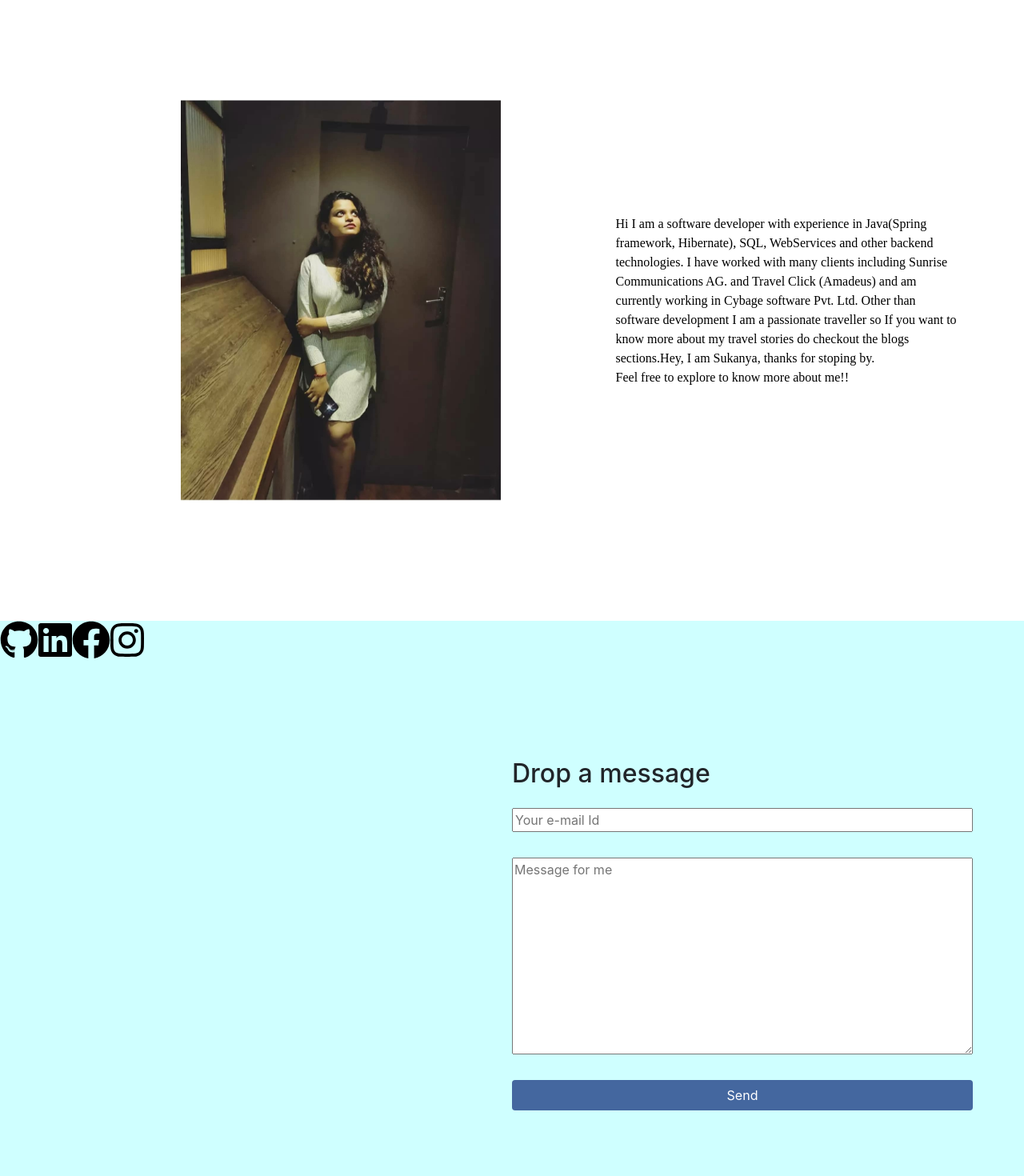
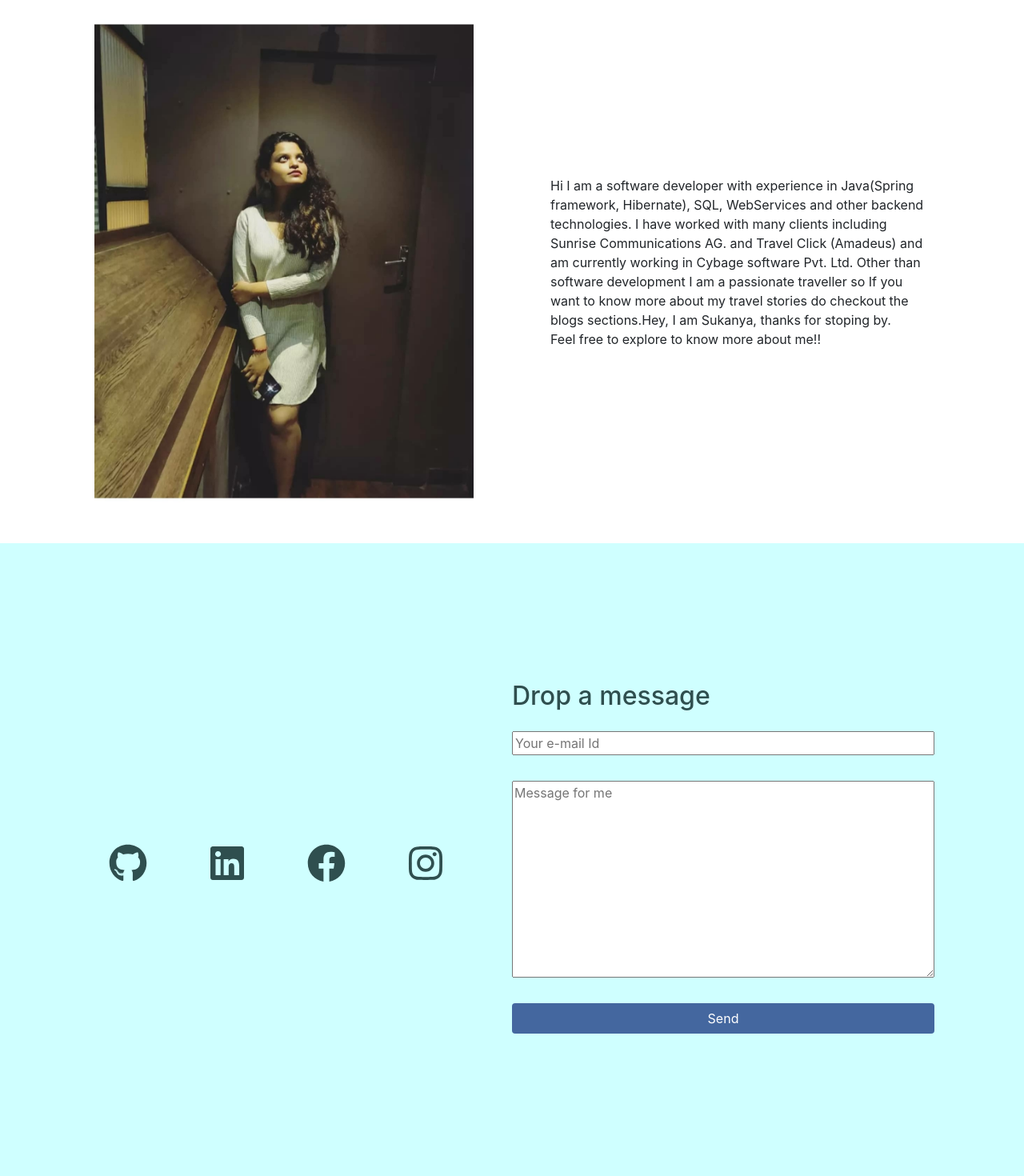
Before and after one commit to sukanya120/website, a React (Create React App) app: page / in a window 1280 px wide. Shown: the part 880-2350 px from the top of the page at 80% size. Built offline with nearby package versions, Linux system fonts and the light colour scheme.

Commit message:
resume changes

```diff
--- a/src/components/home/Home.jsx
+++ b/src/components/home/Home.jsx
@@ -31,29 +31,29 @@ export default function Home() {
 
         </div>
 
-        <div className="about container">
-            <div id="dp" className= "m-5 p-5">
-                <img src={profilePicture} id= "dp_img" className= "m-5"/>
-            </div>
-
-            <div id="atext">
-                <span className="centertextabout">Hi I am a software developer with experience in Java(Spring framework, Hibernate), SQL, WebServices and other backend technologies. I have worked with many clients including Sunrise Communications AG. and Travel Click (Amadeus) and am currently working in Cybage software Pvt. Ltd.
-
+        <div className="container">
+            <div className="row">
+                <div className="col p-5">
+                    <img src={profilePicture} id= "dp_img" className= "img-fluid"/>
+                </div>
+                <div className="col p-5 d-flex justify-content-center">
+                    <span className="m-auto">Hi I am a software developer with experience in Java(Spring framework, Hibernate), SQL, WebServices and other backend technologies. I have worked with many clients including Sunrise Communications AG. and Travel Click (Amadeus) and am currently working in Cybage software Pvt. Ltd.
                     Other than software development I am a passionate traveller so If you want to know more about my travel stories do checkout the blogs sections.Hey, I am Sukanya, thanks for stoping by.<br/> Feel free to explore to know more about me!!
-                </span>
+                    </span>
+                </div>
             </div>
         </div>
-        <div className="contact">
-            <div className="social w-50">
-                <a href="https://github.com/sukanya120"><FontAwesomeIcon icon={faGithub} size="3x" color="black"/></a>
+        <div className="contact p-5">
+            <div className="social w-50 d-flex justify-content-around align-items-center container p-5">
+                <a href="https://github.com/sukanya120"><FontAwesomeIcon icon={faGithub} size="3x" color="darkslategrey"/></a>
 
-                <a href= "https://www.linkedin.com/in/sukanyapaul14/"><FontAwesomeIcon icon={faLinkedin} size="3x" color="black"/></a>
-                <a href= "https://www.facebook.com/sukanya.paul.146/"><FontAwesomeIcon icon={faFacebook} size="3x" color="black"/></a>
-                <a href= "https://www.instagram.com/sukanya.paul.146/"><FontAwesomeIcon icon={faInstagram} size="3x" color="black"/></a>
+                <a href= "https://www.linkedin.com/in/sukanyapaul14/"><FontAwesomeIcon icon={faLinkedin} size="3x" color="darkslategrey"/></a>
+                <a href= "https://www.facebook.com/sukanya.paul.146/"><FontAwesomeIcon icon={faFacebook} size="3x" color="darkslategrey"/></a>
+                <a href= "https://www.instagram.com/sukanya.paul.146/"><FontAwesomeIcon icon={faInstagram} size="3x" color="darkslategrey"/></a>
 
             </div>
 
-            <div className="message w-50">
+            <div className="message w-50 my-5">
                 <Message/>
             </div>
 
--- a/src/components/home/home.css
+++ b/src/components/home/home.css
@@ -24,8 +24,8 @@
 .about {
     height: 100vh;
     width: 100vw;
-    display: flex;
-    justify-content: space-between;
+    /* display: flex;
+    justify-content: space-between; */
 }
 
 .centertextabout {
--- a/src/components/message/Message.jsx
+++ b/src/components/message/Message.jsx
@@ -1,5 +1,5 @@
 import React, { useRef } from 'react';
-
+import './message.css';
 
 export default function Message(){
     const email= useRef();
@@ -13,7 +13,7 @@ export default function Message(){
 
     return(
         <>
-            <h2>Drop a message</h2>
+            <h2 className='darkslategrey'>Drop a message</h2>
 
             <input type="text" name="" id="" className="my-3" placeholder="Your e-mail Id" ref={email}/>
             <textarea name="" id="" cols="30" rows="10" className="my-3" placeholder="Message for me" ref={message}></textarea>
--- /dev/null
+++ b/src/components/message/message.css
@@ -0,0 +1,3 @@
+.darkslategrey{
+    color: darkslategrey;
+}
--- a/src/components/resume/Resume.jsx
+++ b/src/components/resume/Resume.jsx
@@ -1,11 +1,13 @@
 import React from 'react';
+import './resume.css';
 
 
 export default function Resume(){
 
 return (
 <div className='container'>
-    <a href="resume.pdf" className="lightgrey float-right mx-10 mt-2 pr-4 transparent0-5 f0-8em" download>PDF <i className="fa fa-download" aria-hidden="true"></i>
+	<a href="resume.pdf" className="lightgrey float-right mx-10 mt-2 pr-4 transparent0-5 f0-8em" download>PDF <i
+			className="fa fa-download" aria-hidden="true"></i>
 	</a>
 	<div className="bg-white py-3 py-md-5 mx-10 my-3">
 		<div className="container px-10 py-3 py-md-5">
@@ -20,14 +22,18 @@ export default function Resume(){
 						<span>+91 7820904763</span><br></br>
 					</div>
 					<div className="mt-3 mt-sm-2">
-						<a href="mailto:sukanyapal14@gmail.com" className="slategrey">sukanyapal14@gmail.com</a><br></br>
+						<a href="mailto:sukanyapal14@gmail.com"
+							className="slategrey">sukanyapal14@gmail.com</a><br></br>
 						{/*<a href="https://samratdutta.com" className="slategrey">https://samratdutta.com</a>*/}
 					</div>
 					<div className="flex-row-spa mt-3 mt-sm-4" id="links">
 						<a href="https://github.com/duttasamd"><i className="fa fa-github text-muted"></i></a>
-						<a href="https://stackoverflow.com/users/2463304/samrat-dutta"><i className="fa fa-stack-overflow text-muted"></i></a>
-						<a href="https://www.linkedin.com/in/duttasamd/"><i className="fa fa-linkedin text-muted"></i></a>
-						<a href="https://www.xing.com/profile/Samrat_Dutta4"><i className="fa fa-xing text-muted"></i></a>
+						<a href="https://stackoverflow.com/users/2463304/samrat-dutta"><i
+								className="fa fa-stack-overflow text-muted"></i></a>
+						<a href="https://www.linkedin.com/in/duttasamd/"><i
+								className="fa fa-linkedin text-muted"></i></a>
+						<a href="https://www.xing.com/profile/Samrat_Dutta4"><i
+								className="fa fa-xing text-muted"></i></a>
 					</div>
 				</div>
 			</div>
@@ -36,7 +42,7 @@ export default function Resume(){
 				other backend technologies.
 			</div>
 		</div>
-		<hr/>
+		<hr />
 		<div className="container px-10 py-5">
 			<div className="row">
 				<div className="col-lg-8 pl-lg-3 offset-lg-1 mb-5 mb-lg-0">
@@ -51,7 +57,7 @@ other backend technologies.
 								</span>
 							</div>
 							<br></br>
-							<span className="f300 fi">Senior Software Engineer</span><br/>
+							<span className="f300 fi">Senior Software Engineer</span><br />
 							<ul className="pl-3">
 								<li>Working in Core application development for Amadeus, TravelClick.</li>
 								<li>Collaborating with stakeholders for scope and requirement of the project.</li>
@@ -66,7 +72,7 @@ other backend technologies.
 
 							</div>
 							<br></br>
-							<span className="f300 fi">Analyst Programmer</span><br/>
+							<span className="f300 fi">Analyst Programmer</span><br />
 							<ul className="pl-3">
 								<li>Was part of the development for the Product Catalogues software (CEPC).</li>
 								<li>Worked with customers to customise the product based on needs.</li>
@@ -81,7 +87,7 @@ other backend technologies.
 								</span>
 
 							</div><br></br>
-							<span className="f300 fi">Software Engineer</span><br/>
+							<span className="f300 fi">Software Engineer</span><br />
 							<ul className="pl-3">
 								<li>Was part of the development for the Sunrise CRM.</li>
 								<li>Collaborating with stakeholders for scope and requirement of the project.</li>
@@ -93,8 +99,8 @@ other backend technologies.
 						<div className="row f600 f1-3em pl-3 mb-2">
 							Education
 						</div>
-						<span><strong>West Bengal University Of Technology, India</strong></span><br/>
-						<span>Bachelor Of Technology - Information Technology</span><br/>
+						<span><strong>West Bengal University Of Technology, India</strong></span><br />
+						<span>Bachelor Of Technology - Information Technology</span><br />
 						<span>August 2012 - July 2016 | GPA : 2.2</span>
 					</div>
 				</div>
@@ -137,30 +143,29 @@ other backend technologies.
 								<li>FileZila/WinSCP</li>
 							</ul>
 						</div>
-						<div className="row f600 f1-3em mb-3">
+
+					</div>
+					<div className="mt-5 mt-sm-4 pl-3 pl-lg-0 pt-3">
+						<div className="row f600 f1-3em">
 							Personal Projects
 						</div>
-					</div>
 
-					<div className="mt-5 mt-sm-4 pl-3 pl-lg-0 pt-3">
-						<div className="row f600 f1-3em mb-3">
-							Personal Projects
-						</div>
+						<div className="row flex-col-spa-l">
 							<div className="mb-2">
-								<span>Personal Website</span>
+								<span>Personal Website</span><br></br>
 								<a href="https://sukanyapaul.com" className="lightgrey">sukanyapaul.com</a>
 							</div>
 							<div className="mb-2">
 								<span>Memories(Personal Timeline)</span>
 								<br></br>
-								<span className="f0-8em">[expressJS (Node)/React]</span><br/>
-								<a href="https://memories.sukanyapaul.com" className="lightgrey">memories.sukanyapaul.com</a>
+								<span className="f0-8em">[expressJS (Node)/React]</span><br />
+								<a href="https://memories.sukanyapaul.com"
+									className="lightgrey">memories.sukanyapaul.com</a>
 							</div>
-						<div className="row flex-col-spa-l">
-
 
 						</div>
 					</div>
+
 				</div>
 			</div>
 		</div>
--- /dev/null
+++ b/src/components/resume/resume.css
@@ -0,0 +1,169 @@
+.block {
+	display: block;
+}
+
+.inline {
+	display: inline;
+}
+
+.valignmiddle {
+	vertical-align: middle;
+}
+
+.text-align-center {
+	text-align: center;
+}
+
+.text-align-justify {
+	text-align: justify;
+}
+
+.text-align-left {
+	text-align: left;
+}
+
+body {
+	background-color: #fff0f0;
+	font-family: 'Nunito Sans', 'Source Code Pro'
+}
+
+.f700 {
+	font-weight: 700;
+}
+
+.f600 {
+	font-weight: 600;
+}
+
+.f400 {
+	font-weight: 400;
+}
+
+.f300 {
+	font-weight: 300;
+}
+
+.f200 {
+	font-weight: 200;
+}
+
+.fi {
+	font-style: italic;
+}
+
+.f2-5em {
+	font-size: 2.5em;
+}
+
+.f1-3em {
+	font-size: 1.3em;
+}
+
+.f0-8em {
+	font-size: 0.8em;
+}
+
+.bg-white {
+	background-color: #ffffff;
+}
+
+.flex-col-spa-l {
+	display: flex;
+	justify-content: space-around;
+	flex-direction: column;
+	align-items: left;
+}
+
+.flex-row-spa {
+	display: flex;
+	justify-content: space-around;
+	flex-direction: row;
+	align-items: center;
+}
+
+.align-middle-center {
+	display: flex;
+	vertical-align: middle;
+	align-items: center;
+	justify-content: space-around;
+}
+
+.mx-10 {
+	margin-left: 10%;
+	margin-right: 10%;
+}
+
+.px-10 {
+	padding-left: 10%;
+	padding-right: 10%;
+}
+
+.slategrey {
+	color: darkslategrey;
+}
+
+.lightgrey {
+	color: grey;
+}
+
+.transparent0-5 {
+	opacity: 0.5;
+}
+
+@media only screen and (max-width: 1199px) {
+	#socialtop {
+		display: none;
+	}
+
+
+	#leftdiv {
+		border-right: none;
+	}
+
+}
+
+@media only screen and (max-width: 991px) {
+	#socialtop {
+		display: none;
+	}
+	.f2-5em {
+		font-size : 2em;
+	}
+}
+
+
+@media only screen and (max-width: 767px) {
+	#contacttop {
+		display: none;
+	}
+
+	#rightarrow {
+		display: none;
+	}
+	.f2-5em {
+		font-size : 2em;
+	}
+
+	.mx-10 {
+		margin-left: 2%;
+		margin-right: 2%;
+	}
+
+}
+
+@media only screen and (min-width: 768px) {
+	#downarrow {
+		display: none;
+	}
+}
+
+@media only screen and (min-width: 1200px) {
+	#links {
+		width: 80%;
+	}
+
+	#leftdiv {
+		border-right: 1px solid;
+		border-color: lightgrey;
+	}
+}
```
Lines whose indentation alone changed are shown as unchanged.
